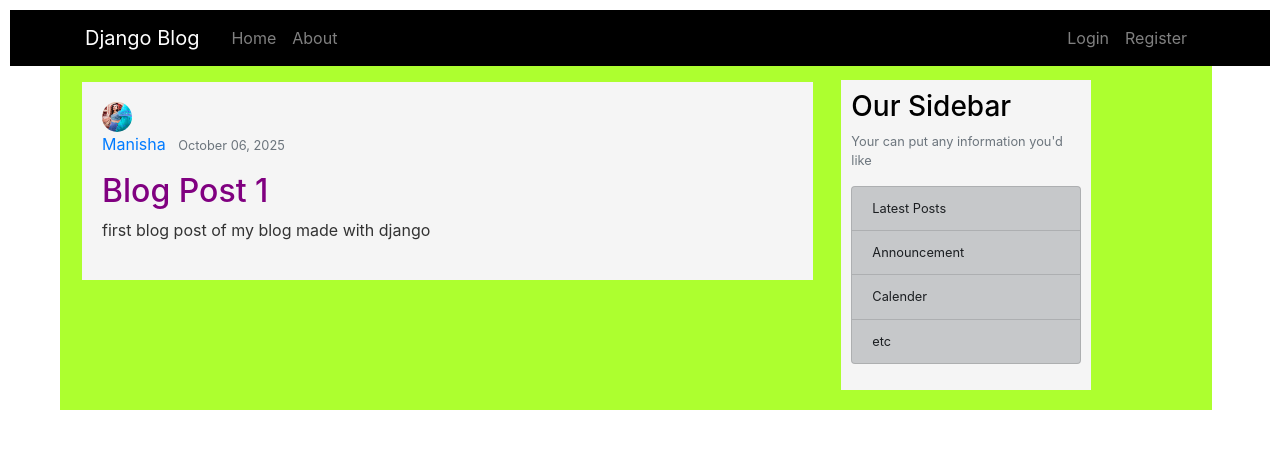
After one commit to ManishaKhatri-class/django-blog-app, a Django app: page /blog/post/1/ in a window 1280 px wide. The commit adds this page. Shown: the top 449 px of the page. Run offline with Django 5.2, Linux system fonts and the light colour scheme; data comes from the database, SQL or seed files in the repository; both versions use the stored data as it was after the commit.

Commit message:
Post Update,and Create added

```diff
--- a/blog/models.py
+++ b/blog/models.py
@@ -1,10 +1,15 @@
 from django.db import models
 from django.utils import timezone
 from django.contrib.auth.models import User
+from django.urls import reverse
 class Post(models.Model):
 	title=models.CharField(max_length=200)
 	content=models.TextField()
 	date_posted=models.DateTimeField(default=timezone.now)#auto_now_add=True when we need only date when post is posted , default=timezone.now when we ant to chnage dtae modified
 	author=models.ForeignKey(User,on_delete=models.CASCADE)#when we want unique author for his post and also delete post when author deleted
-def __str__(self):
-	return self.title
+	def __str__(self):
+		return self.title
+
+	#redirect post create page
+	def get_absolute_url(self):
+		return reverse('post-detail',kwargs={'pk':self.pk})
--- a/blog/static/css/style.css
+++ b/blog/static/css/style.css
@@ -13,24 +13,35 @@ body {
 .main {
 	box-align: center;
 	display: grid;
-    color: #000;
-    margin: 100px;
+    width: 90%;
+    margin: 60px;
     padding: 20px;
     background-color: greenyellow;
 }
+
+
+.content-section{
+    display: inline-grid;
+    color: #000;
+    width:250px;
+    padding: 10px;
+  background-color: whitesmoke;
+}
 .article{
     background-color: whitesmoke;
-        margin-top: 20px;
         padding: 20px;
+         width: 100%;
+         margin: 2px;
 }
 .article-title{
-  color: crimson;
+  color: purple;
   font-size: 2rem;
 }
 
 .article-content{
   color: #333;
   line-height: 1.6;
+  font-size: 1rem;
 }
 .article-img{
      width: 30px !important;
--- a/blog/templates/blog/base.html
+++ b/blog/templates/blog/base.html
@@ -79,15 +79,15 @@
 
 	{% endblock %}
 			</div>
-			<div class="col-md-4">
+			<div class="col-md-4 section">
 				<div class="content-section">
 					<h3>Our Sidebar</h3>
 					<p class="text-muted">Your can put any information you'd like
 					<ul class="list-group">
-						<li class="list-group-item list-group-item-light">Latest Posts</li>
-						<li class="list-group-item list-group-item-light">Announcement</li>
-						<li class="list-group-item list-group-item-light">Calender</li>
-						<li class="list-group-item list-group-item-light">etc</li>
+						<li class="list-group-item list-group-item-dark">Latest Posts</li>
+						<li class="list-group-item list-group-item-dark">Announcement</li>
+						<li class="list-group-item list-group-item-dark">Calender</li>
+						<li class="list-group-item list-group-item-dark">etc</li>
 					</ul>
 				</p>
 				</div>
--- a/blog/templates/blog/home.html
+++ b/blog/templates/blog/home.html
@@ -10,14 +10,13 @@
     <div class ="media-body">
       <div class="article-metadata">
     <a class="mr-2" href="#">{{post.author}}</a>
-    <small class="text-muted">By {{ post.author }} on {{ post.date_posted|date:"F d, Y" }}</p>
+    <small class="text-muted">{{ post.date_posted|date:"F d, Y" }}</p>
 
       </div>
-      <h2 class="article-title"><a class="article-title" href="#">{{post.title}}</a></h2>
+      <h2 class="article-title"><a class="article-title" href="{% url 'post-detail' post.id %}">{{post.title}}</a></h2>
       <p class="article-content">{{post.content}}</p>
   </div>
   </article>
-  <
 {% endfor %}
 
 	{% endblock %}
--- /dev/null
+++ b/blog/templates/blog/post_detail.html
@@ -0,0 +1,21 @@
+
+<!-- Author: MANISHA RANI -->
+
+{% extends "blog/base.html" %}
+{% load static %}
+{% block content %}
+  <article class ="media content-section article">
+    <img class ="rounded-circle article-img" src="{{object.author.profile.image.url}}">
+    <div class ="media-body">
+      <div class="article-metadata">
+    <a class="mr-2" href="#">{{object.author}}</a>
+    <small class="text-muted">{{ object.date_posted|date:"F d, Y" }}</p>
+
+      </div>
+      <h2 class="article-title">{{object.title}}</h2>
+      <p class="article-content">{{object.content}}</p>
+  </div>
+  </article>
+
+	{% endblock %}
+<!-- # to check this page in browser , use http://127.0.0.1:8000/blog/post/1/ this url -->
--- a/blog/urls.py
+++ b/blog/urls.py
@@ -2,9 +2,14 @@
 from django.contrib import admin
 from django.urls import path
 from blog import views
+from .views import (PostListView,PostDetailView,PostCreateView,PostUpdateView)
 from django.conf import settings
 from django.conf.urls.static import static
 urlpatterns = [
-    path('', views.home,name='blog-home'),
+    path('', PostListView.as_view(),name='blog-home'),
+    path('post/<int:pk>/', PostDetailView.as_view(),name='post-detail'),#show post by primary key int
+     path('post/new/', PostCreateView.as_view(),name='post-create'),#to create new post
+      path('post/<int:pk>/update/', PostUpdateView.as_view(),name='post-update'),#to update new post
     path('about/',views.about,name='blog-about')
 ] + static(settings.STATIC_URL, document_root=settings.STATIC_ROOT)
+#create post_list.html in templates in views.py
--- a/blog/views.py
+++ b/blog/views.py
@@ -1,6 +1,12 @@
 from django.shortcuts import render
 from django.http import HttpResponse
 from .models import Post
+from django.contrib.auth.mixins import LoginRequiredMixin
+from django.views.generic import (ListView,
+DetailView,
+CreateView,
+UpdateView
+)
 #create home function to manage resquests
 #create list
 
@@ -11,6 +17,31 @@ def home(request):
 	    'title':'Home'
 	}
 	return render(request,'blog/home.html',context)
+class PostListView(ListView):
+	model =Post
+	template_name='blog/home.html'#create post_list.html in templates in views.py
+	context_object_name='posts'
+	ordering=['-date_posted']#sort posts
+
+class PostDetailView(DetailView):
+	model =Post
+
+class PostCreateView(LoginRequiredMixin,CreateView):
+	model =Post
+	fields=['title','content']
+	#create currently loginned user the author
+	def form_valid(self,form):
+		form.instance.author=self.request.user
+		return super().form_valid(form)
+
+class PostUpdateView(LoginRequiredMixin,UpdateView):
+	model =Post
+	fields=['title','content']
+	#create currently loginned user the author
+	def form_valid(self,form):
+		form.instance.author=self.request.user
+		return super().form_valid(form)
+
 
 def about(request):
 	return render(request,'blog/about.html',{'title':'about'})
```
Also changed, not shown: blog/templates/blog/post_form.html (added, +23 -0 lines), db.sqlite3.
